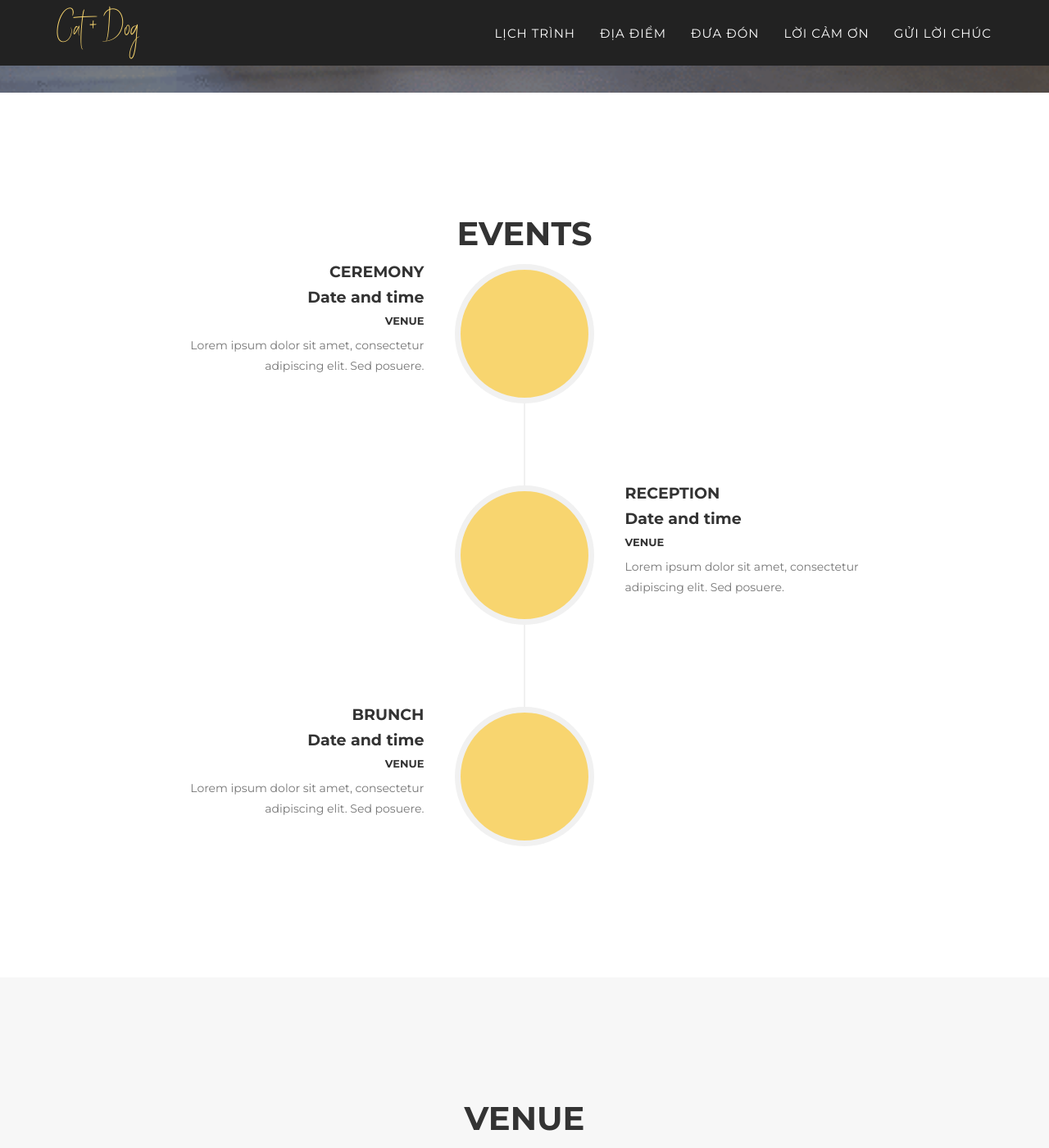
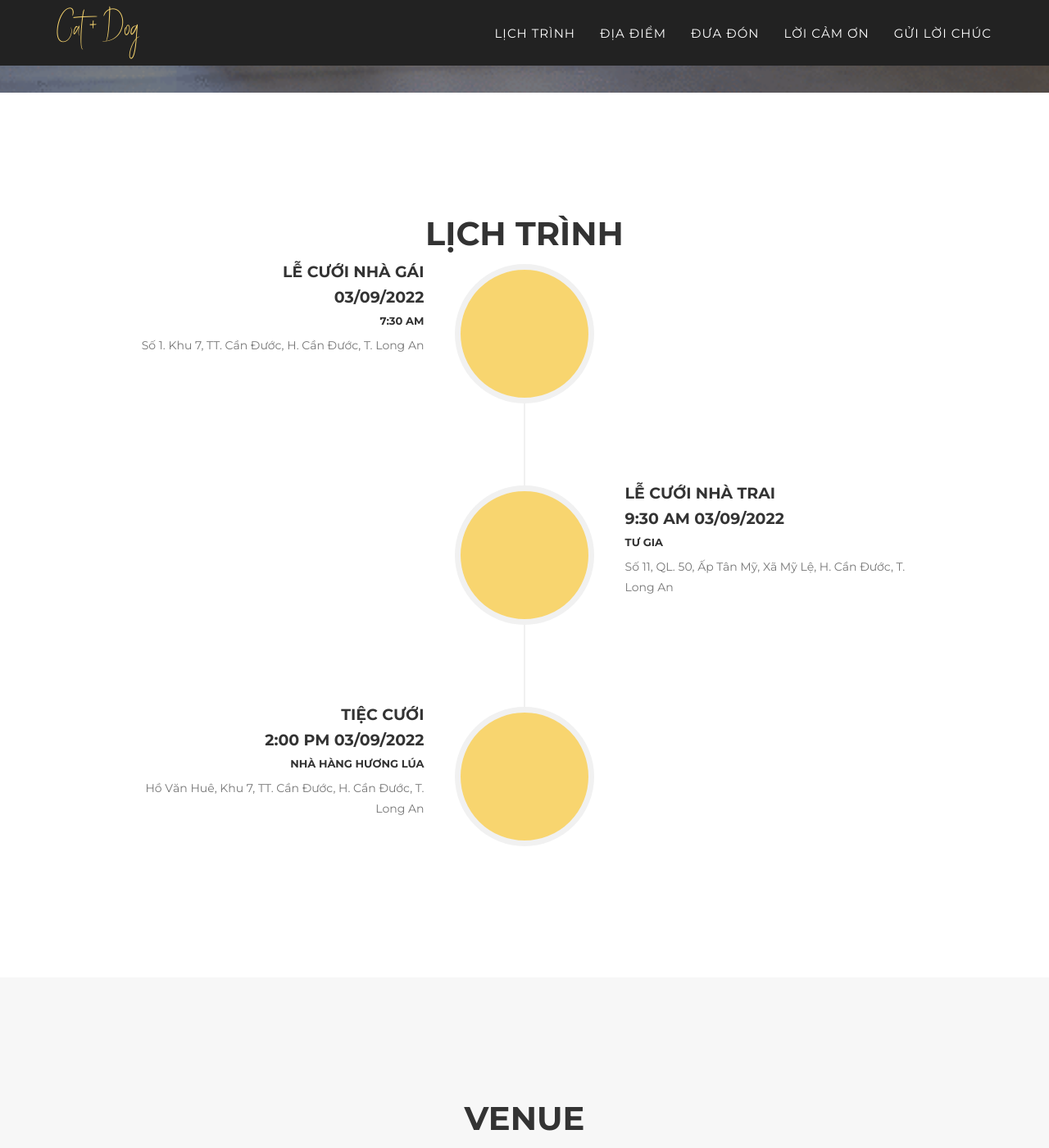
Before and after one commit to phatque/phatque, a Jekyll site: the page built from index.html, in a window 1280 px wide and 1400 px high, scrolled down 655 px. Shown: the whole window at 82% size. Built offline with Jekyll 4.4.1, drawn with Linux system fonts in a browser that asks for light colours; some web fonts are replaced.

Commit message:
Update events.html

```diff
--- a/_includes/en_data/events.html
+++ b/_includes/en_data/events.html
@@ -3,7 +3,7 @@
     <div class="container">
         <div class="row">
             <div class="col-lg-12 text-center">
-                <h2 class="section-heading">Events</h2>
+                <h2 class="section-heading">Lịch trình</h2>
             </div>
         </div>
         <div class="row">
@@ -15,12 +15,12 @@
                         </div>
                         <div class="timeline-panel">
                             <div class="timeline-heading">
-                                <h4>Ceremony</h4>
-                                <h4 class="subheading">Date and time</h4>
-                                <h6>Venue</h6>
+                                <h4>LỄ CƯỚI NHÀ GÁI</h4>
+                                <h4 class="subheading">03/09/2022</h4>
+                                <h6>7:30 AM</h6>
                             </div>
                             <div class="timeline-body">
-                                <p class="text-muted">Lorem ipsum dolor sit amet, consectetur adipiscing elit. Sed posuere.</p>
+                                <p class="text-muted">Số 1. Khu 7, TT. Cần Đước, H. Cần Đước, T. Long An</p>
                             </div>
                         </div>
                     </li>
@@ -30,12 +30,12 @@
                         </div>
                         <div class="timeline-panel">
                             <div class="timeline-heading">
-                                <h4>Reception</h4>
-                                <h4 class="subheading">Date and time</h4>
-                                <h6>Venue</h6>
+                                <h4>LỄ CƯỚI NHÀ TRAI</h4>
+                                <h4 class="subheading">9:30 AM 03/09/2022</h4>
+                                <h6>Tư gia</h6>
                             </div>
                             <div class="timeline-body">
-                                <p class="text-muted">Lorem ipsum dolor sit amet, consectetur adipiscing elit. Sed posuere.</p>
+                                <p class="text-muted">Số 11, QL. 50, Ấp Tân Mỹ, Xã Mỹ Lệ, H. Cần Đước, T. Long An</p>
                             </div>
                         </div>
                     </li>
@@ -45,12 +45,12 @@
                         </div>
                         <div class="timeline-panel">
                             <div class="timeline-heading">
-                                <h4>Brunch</h4>
-                                <h4 class="subheading">Date and time</h4>
-                                <h6>Venue</h6>
+                                <h4>TIỆC CƯỚI</h4>
+                                <h4 class="subheading">2:00 PM 03/09/2022</h4>
+                                <h6>Nhà Hàng Hương Lúa</h6>
                             </div>
                             <div class="timeline-body">
-                                <p class="text-muted">Lorem ipsum dolor sit amet, consectetur adipiscing elit. Sed posuere.</p>
+                                <p class="text-muted">Hồ Văn Huê, Khu 7, TT. Cần Đước, H. Cần Đước, T. Long An</p>
                             </div>
                         </div>
                     </li>
```
